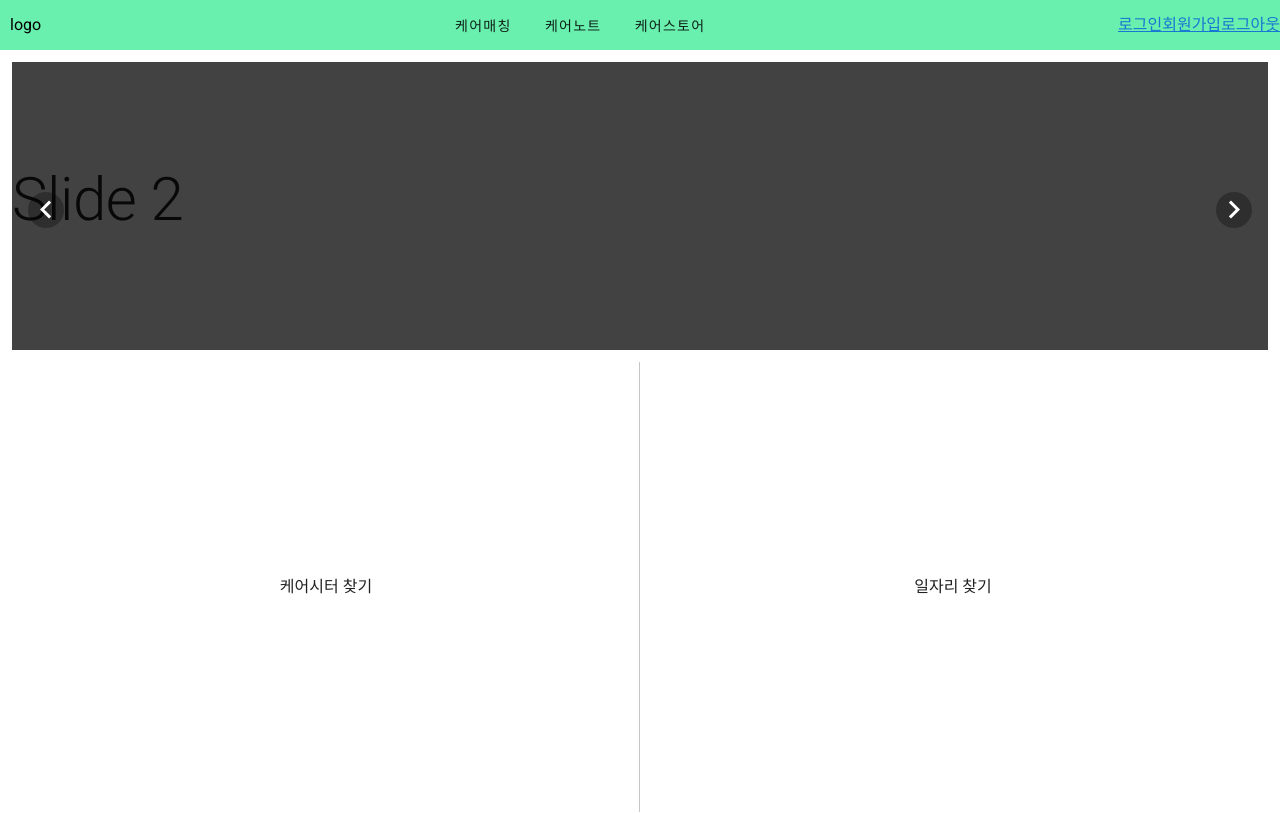
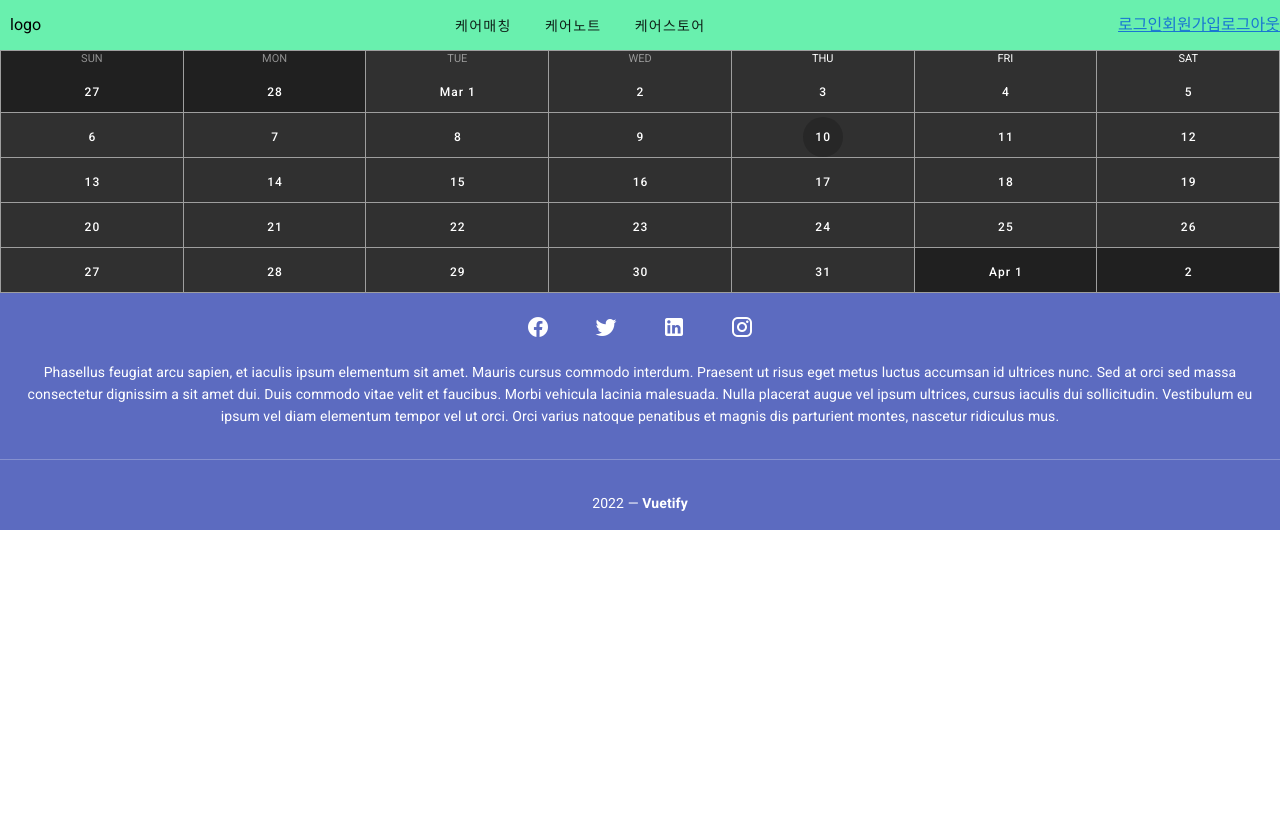
Before and after one commit to nyximos/Everycare, a Vue app in the folder src/frontend/: page /calendar in a window 1280 px wide. Before the commit this address led to /. Shown: the top 814 px of the page. Built offline with nearby package versions, Linux system fonts and the light colour scheme; what vue-cookies, vue-resource would draw is missing.

Commit message:
login-check

```diff
--- a/src/frontend/package.json
+++ b/src/frontend/package.json
@@ -23,12 +23,14 @@
         "vuex-persistedstate": "^4.1.0"
     },
     "devDependencies": {
+        "@typescript-eslint/eslint-plugin": "^5.21.0",
+        "@typescript-eslint/parser": "^5.21.0",
         "@vue/cli-plugin-babel": "~4.5.0",
         "@vue/cli-plugin-eslint": "~4.5.0",
         "@vue/cli-service": "~4.5.0",
         "babel-eslint": "^10.1.0",
         "eslint": "^6.7.2",
-        "eslint-plugin-vue": "^6.2.2",
+        "eslint-plugin-vue": "^8.7.1",
         "sass": "~1.32.0",
         "sass-loader": "^10.0.0",
         "vue-cli-plugin-vuetify": "~2.4.1",
--- a/src/frontend/public/index.html
+++ b/src/frontend/public/index.html
@@ -21,8 +21,6 @@
         ></script>
     </head>
     <body>
-        <script src="http://code.jquery.com/jquery-3.5.1.min.js"></script>
-
         <noscript>
             <strong>We're sorry but <%= htmlWebpackPlugin.options.title %> doesn't work properly without JavaScript enabled. Please enable it to continue.</strong>
         </noscript>
--- /dev/null
+++ b/src/frontend/src/components/calendar.vue
@@ -0,0 +1,28 @@
+<template>
+<div>
+    <v-calendar
+        :event-color="getEventColor"
+        :events="events"
+        :start="start"
+        :type="type"
+        @click:date="open"
+        @click:event="showEvent"
+        @click:more="moreEvent"
+        @click:time="open"
+        dark
+        ref="calendar"
+
+        v-model="start"
+></v-calendar>
+</div>
+</template>
+
+<script>
+export default {
+
+}
+</script>
+
+<style>
+
+</style>
--- a/src/frontend/src/components/login.vue
+++ b/src/frontend/src/components/login.vue
@@ -34,6 +34,15 @@ export default {
     // },
     methods: {
         login() {
+            if(this.json.username==''){
+                alert('아이디를 입력해주세요.');
+                return;
+            } else if (this.json.password==''){
+                alert('패스워드를 입력해주세요.');
+                return;
+            } else if (this.json.username || this.json.password !== this.json){
+                alert('올바른 계정이 아닙니다.')
+            }
             console.log(this.json);
             this.$http
                 .post('https://localhost:8086/login', this.json, {
--- a/src/frontend/src/components/signup.vue
+++ b/src/frontend/src/components/signup.vue
@@ -92,7 +92,7 @@ export default {
 <style>
 .signup-box{
     position: absolute;
-    top:70%;
+    top:50%;
     left:50%;
     transform: translate(-50%, -50%);
 }
--- /dev/null
+++ b/src/frontend/src/pages/Calendar.vue
@@ -0,0 +1,21 @@
+<template>
+
+<Calendar/>
+
+</template>
+
+<script>
+import Calendar from '@/components/calendar.vue';
+
+
+export default {
+components:{
+Calendar
+
+}
+}
+</script>
+
+<style>
+
+</style>
--- a/src/frontend/src/router/index.js
+++ b/src/frontend/src/router/index.js
@@ -24,9 +24,9 @@ const routes = [
         component: () => import('@/pages/Signup.vue')
    },
    {
-        path: '/myinfo',
-        name: 'myinfo',
-        component:() => import('@/pages/Myinfo.vue')
+       path: '/calendar',
+       name: 'calendar',
+       component:() => import('@/pages/Calendar.vue')
    },
     {
         path: '/careprofile',
--- a/src/frontend/vue.config.js
+++ b/src/frontend/vue.config.js
@@ -4,6 +4,7 @@ module.exports = {
     outputDir: '../main/resources/static',
     indexPath: '../static/index.html',
     devServer: {
+        overlay:false,
         https: {
             key: fs.readFileSync('./localhost+2-key.pem'),
             cert: fs.readFileSync('./localhost+2.pem')
@@ -16,5 +17,6 @@ module.exports = {
             }
         }
     },
-    transpileDependencies: ['vuetify']
+    transpileDependencies: ['vuetify'],
+    lintOnSave:false
 };
```
Also changed, not shown: src/frontend/src/store/userCalendar.js (added, +16 -0 lines), src/frontend/.eslintrc.js (added), src/frontend/src/components/myinfo.vue (deleted), src/frontend/src/pages/Myinfo.vue (deleted), 1 other file (tests, documents, lock files or other folders).
